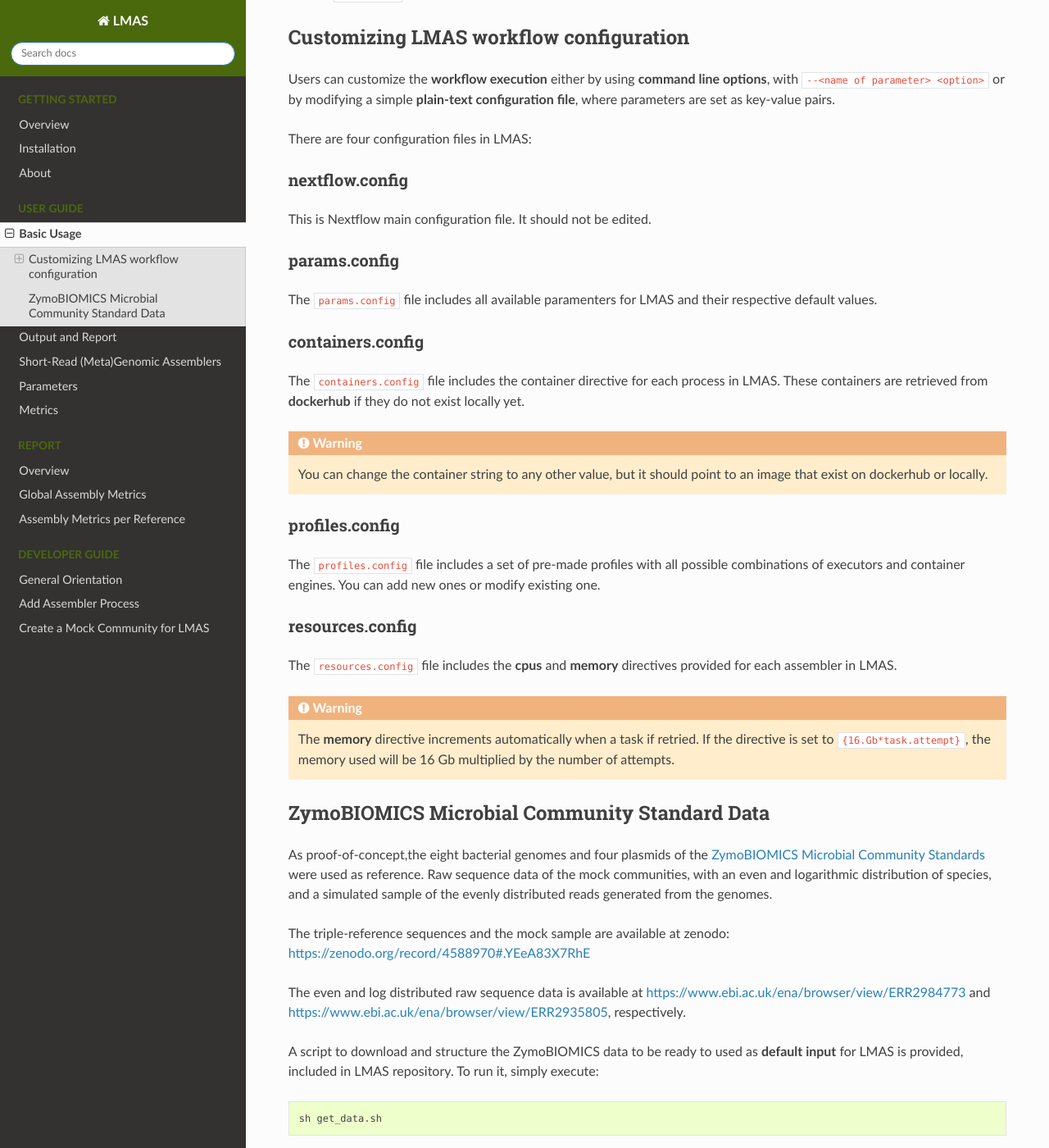
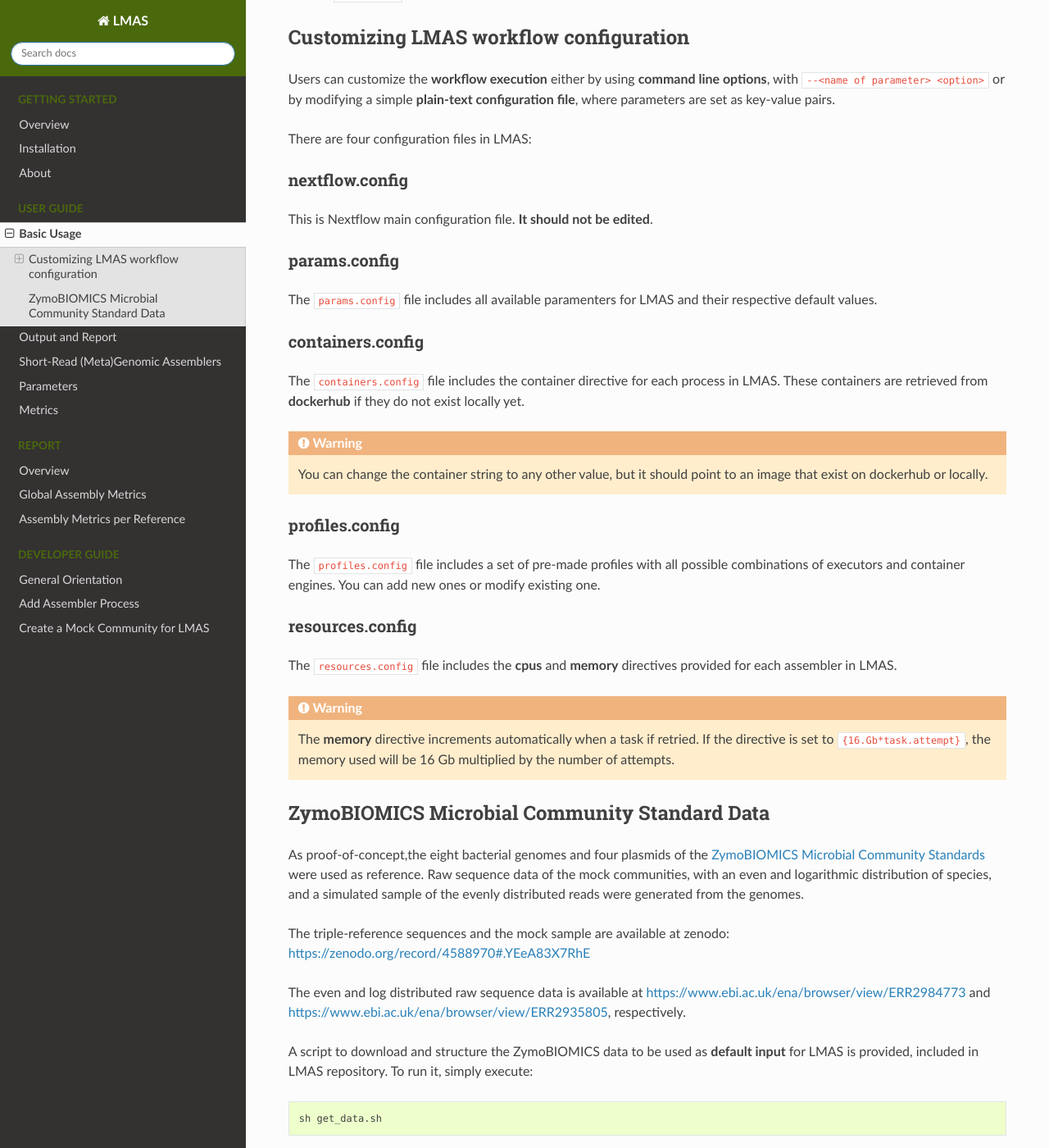
Before and after one commit to B-UMMI/LMAS, a Sphinx documentation site: the page built from docs/user/basic_usage.rst, in a window 1280 px wide and 1400 px high, scrolled down 1114 px. Shown: the whole window at 82% size. Built offline with Sphinx 7.4.7 and the Read the Docs theme 2.0.0, drawn with Linux system fonts in a browser that asks for light colours; some of the changed text lies outside the part shown.

Commit message:
Update basic_usage.

```diff
--- a/docs/user/basic_usage.rst
+++ b/docs/user/basic_usage.rst
@@ -3,7 +3,7 @@
 
 To use LMAS, the triple reference sequences must be passed with the ``--reference`` parameter, and ``--fastq``
 receives the short-read paired-end raw data for assembly. The raw data is a collection of sequence fragments
-from the references and can be either obtained *in silico* or from real sequencing platforms
+from the references and can be either obtained *in silico* or from real sequencing platforms.
 
 The optional parameter ``--md`` allows the user to pass information on input samples to be presented in the report.
 
@@ -55,7 +55,7 @@
 nextflow.config
 ^^^^^^^^^^^^^^^
 
-This is Nextflow main configuration file. It should not be edited.
+This is Nextflow main configuration file. **It should not be edited**.
 
 params.config
 ^^^^^^^^^^^^^
@@ -90,14 +90,14 @@
 As proof-of-concept,the eight bacterial genomes and four plasmids of the
 `ZymoBIOMICS Microbial Community Standards <https://www.zymoresearch.com/collections/zymobiomics-microbial-community-standards>`_
 were used as reference. Raw sequence data of the mock communities, with an even and logarithmic distribution of species,
-and a simulated sample of the evenly distributed reads generated from the genomes.
+and a simulated sample of the evenly distributed reads were generated from the genomes.
 
 The triple-reference sequences and the mock sample are available at zenodo: https://zenodo.org/record/4588970#.YEeA83X7RhE
 
 The even and log distributed raw sequence data is available at https://www.ebi.ac.uk/ena/browser/view/ERR2984773 and
 https://www.ebi.ac.uk/ena/browser/view/ERR2935805, respectively.
 
-A script to download and structure the ZymoBIOMICS data to be ready to used as **default input** for LMAS is provided,
+A script to download and structure the ZymoBIOMICS data to be used as **default input** for LMAS is provided,
 included in LMAS repository. To run it, simply execute:
 
 .. code-block:: bash
```
Also changed, not shown: other parts of docs/user/basic_usage.rst (+2 -2 lines).
